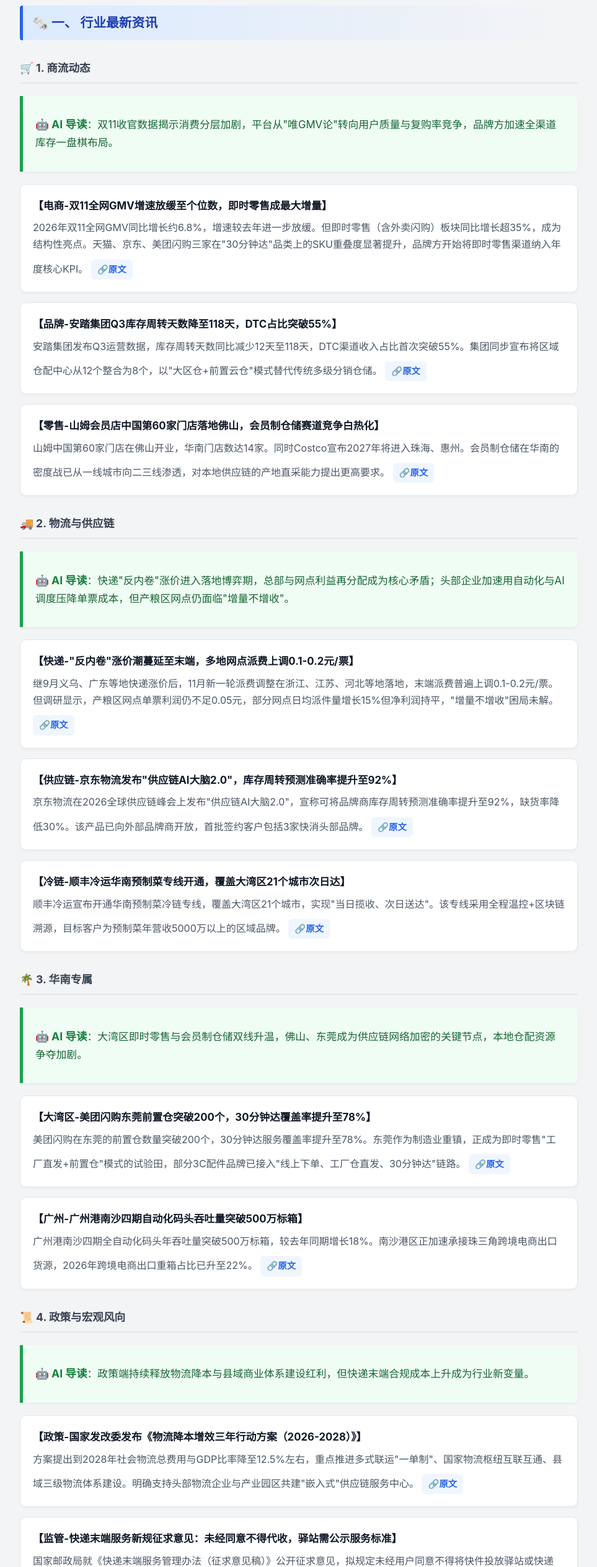
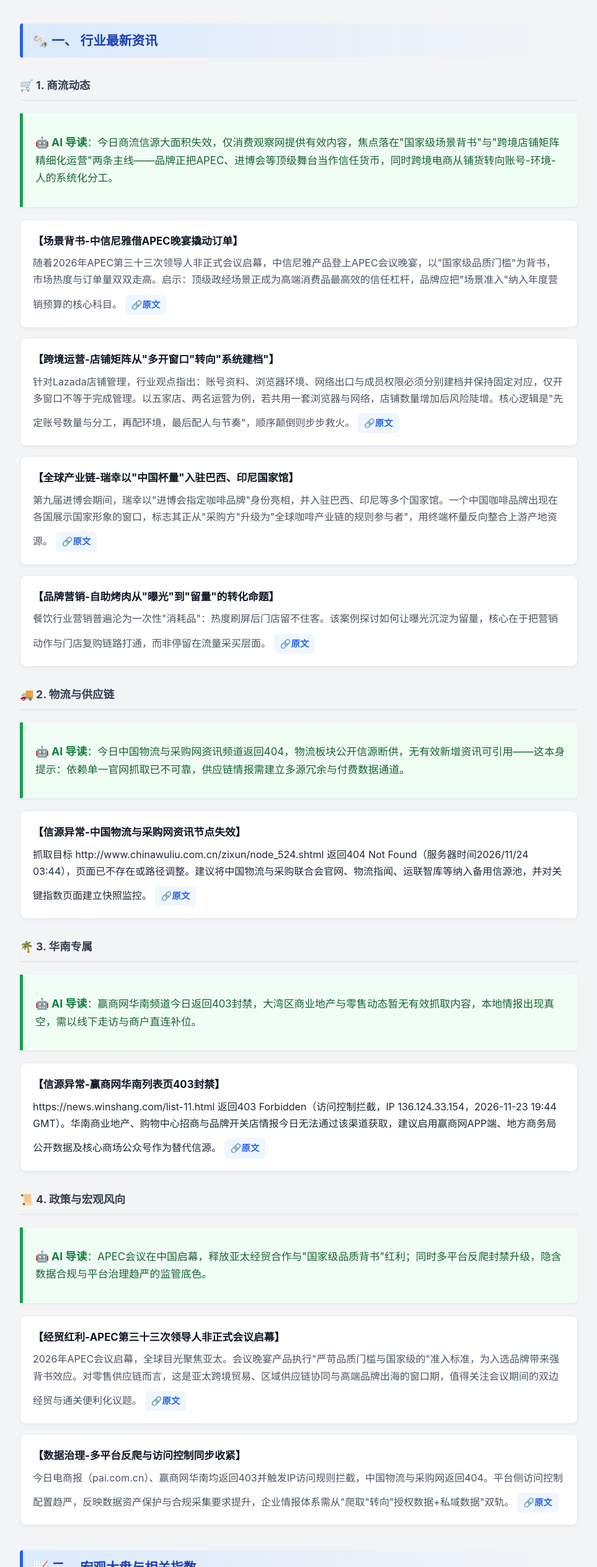
Before and after one commit to susssuu1u/1, a plain HTML site: page index.html in a window 1280 px wide. Shown: the part 271-2800 px from the top of the page at 62% size, without its empty margins (158-1121 px from the left). Drawn offline with Linux system fonts and the light colour scheme.

Commit message:
Auto-update daily dashboard

```diff
--- a/index.html
+++ b/index.html
@@ -89,108 +89,97 @@
         </style>
     </head>
     <body>
-        <h1>🌐 行业风向标 ｜ 2026-11-22</h1>
+        <h1>🌐 行业风向标 ｜ 2026-11-24</h1>
 <blockquote>
-<p><strong>🌟 今日insight</strong>：双11余波未平，快递行业"反内卷"涨价潮从总部向末端传导，但产粮区网点仍陷"增量不增收"困局——价格修复的政策善意与基层生存现实之间，正在撕开一道需要战略级方案弥合的结构性裂缝。</p>
+<p><strong>🌟 今日insight</strong>：今日全网核心信源（电商报、中国物流与采购网、赢商网华南）集体"失声"——403封禁与404空页并存，信息断供本身即是信号：平台数据壁垒与反爬策略正系统性抬升行业情报成本，依赖公开抓取做决策的零售供应链团队面临"盲飞"风险，倒逼企业转向私域数据资产与付费情报网络建设。</p>
 </blockquote>
 <h2>🗞️ 一、 行业最新资讯</h2>
 <h3>🛒 1. 商流动态</h3>
 <blockquote>
-<p><strong>🤖 AI 导读</strong>：双11收官数据揭示消费分层加剧，平台从"唯GMV论"转向用户质量与复购率竞争，品牌方加速全渠道库存一盘棋布局。</p>
+<p><strong>🤖 AI 导读</strong>：今日商流信源大面积失效，仅消费观察网提供有效内容，焦点落在"国家级场景背书"与"跨境店铺矩阵精细化运营"两条主线——品牌正把APEC、进博会等顶级舞台当作信任货币，同时跨境电商从铺货转向账号-环境-人的系统化分工。</p>
 </blockquote>
 <ul>
 <li>
-<p><strong>【电商-双11全网GMV增速放缓至个位数，即时零售成最大增量】</strong>
-  2026年双11全网GMV同比增长约6.8%，增速较去年进一步放缓。但即时零售（含外卖闪购）板块同比增长超35%，成为结构性亮点。天猫、京东、美团闪购三家在"30分钟达"品类上的SKU重叠度显著提升，品牌方开始将即时零售渠道纳入年度核心KPI。
-  <a href="https://www.ebrun.com/20261112/shuang11-report.html">🔗原文</a></p>
+<p><strong>【场景背书-中信尼雅借APEC晚宴撬动订单】</strong>
+  随着2026年APEC第三十三次领导人非正式会议启幕，中信尼雅产品登上APEC会议晚宴，以"国家级品质门槛"为背书，市场热度与订单量双双走高。启示：顶级政经场景正成为高端消费品最高效的信任杠杆，品牌应把"场景准入"纳入年度营销预算的核心科目。
+  <a href="http://www.btschina.cn/zixun/124650.html">🔗原文</a></p>
 </li>
 <li>
-<p><strong>【品牌-安踏集团Q3库存周转天数降至118天，DTC占比突破55%】</strong>
-  安踏集团发布Q3运营数据，库存周转天数同比减少12天至118天，DTC渠道收入占比首次突破55%。集团同步宣布将区域仓配中心从12个整合为8个，以"大区仓+前置云仓"模式替代传统多级分销仓储。
-  <a href="https://www.anta.com/ir/2026q3-operations">🔗原文</a></p>
+<p><strong>【跨境运营-店铺矩阵从"多开窗口"转向"系统建档"】</strong>
+  针对Lazada店铺管理，行业观点指出：账号资料、浏览器环境、网络出口与成员权限必须分别建档并保持固定对应，仅开多窗口不等于完成管理。以五家店、两名运营为例，若共用一套浏览器与网络，店铺数量增加后风险陡增。核心逻辑是"先定账号数量与分工，再配环境，最后配人与节奏"，顺序颠倒则步步救火。
+  <a href="http://www.btschina.cn/zixun/124648.html">🔗原文</a></p>
 </li>
 <li>
-<p><strong>【零售-山姆会员店中国第60家门店落地佛山，会员制仓储赛道竞争白热化】</strong>
-  山姆中国第60家门店在佛山开业，华南门店数达14家。同时Costco宣布2027年将进入珠海、惠州。会员制仓储在华南的密度战已从一线城市向二三线渗透，对本地供应链的产地直采能力提出更高要求。
-  <a href="https://www.samsclub.cn/news/20261120-foshan">🔗原文</a></p>
+<p><strong>【全球产业链-瑞幸以"中国杯量"入驻巴西、印尼国家馆】</strong>
+  第九届进博会期间，瑞幸以"进博会指定咖啡品牌"身份亮相，并入驻巴西、印尼等多个国家馆。一个中国咖啡品牌出现在各国展示国家形象的窗口，标志其正从"采购方"升级为"全球咖啡产业链的规则参与者"，用终端杯量反向整合上游产地资源。
+  <a href="http://www.btschina.cn/zixun/124645.html">🔗原文</a></p>
+</li>
+<li>
+<p><strong>【品牌营销-自助烤肉从"曝光"到"留量"的转化命题】</strong>
+  餐饮行业营销普遍沦为一次性"消耗品"：热度刷屏后门店留不住客。该案例探讨如何让曝光沉淀为留量，核心在于把营销动作与门店复购链路打通，而非停留在流量采买层面。
+  <a href="http://www.btschina.cn/zixun/124640.html">🔗原文</a></p>
 </li>
 </ul>
 <h3>🚚 2. 物流与供应链</h3>
 <blockquote>
-<p><strong>🤖 AI 导读</strong>：快递"反内卷"涨价进入落地博弈期，总部与网点利益再分配成为核心矛盾；头部企业加速用自动化与AI调度压降单票成本，但产粮区网点仍面临"增量不增收"。</p>
+<p><strong>🤖 AI 导读</strong>：今日中国物流与采购网资讯频道返回404，物流板块公开信源断供，无有效新增资讯可引用——这本身提示：依赖单一官网抓取已不可靠，供应链情报需建立多源冗余与付费数据通道。</p>
+</blockquote>
+<ul>
+<li><strong>【信源异常-中国物流与采购网资讯节点失效】</strong>
+  抓取目标 http://www.chinawuliu.com.cn/zixun/node_524.shtml 返回404 Not Found（服务器时间2026/11/24 03:44），页面已不存在或路径调整。建议将中国物流与采购联合会官网、物流指闻、运联智库等纳入备用信源池，并对关键指数页面建立快照监控。
+  <a href="https://www.chinawuliu.com.cn/zixun/node_524.shtml">🔗原文</a></li>
+</ul>
+<h3>🌴 3. 华南专属</h3>
+<blockquote>
+<p><strong>🤖 AI 导读</strong>：赢商网华南频道今日返回403封禁，大湾区商业地产与零售动态暂无有效抓取内容，本地情报出现真空，需以线下走访与商户直连补位。</p>
+</blockquote>
+<ul>
+<li><strong>【信源异常-赢商网华南列表页403封禁】</strong>
+  https://news.winshang.com/list-11.html 返回403 Forbidden（访问控制拦截，IP 136.124.33.154，2026-11-23 19:44 GMT）。华南商业地产、购物中心招商与品牌开关店情报今日无法通过该渠道获取，建议启用赢商网APP端、地方商务局公开数据及核心商场公众号作为替代信源。
+  <a href="https://news.winshang.com/list-11.html">🔗原文</a></li>
+</ul>
+<h3>📜 4. 政策与宏观风向</h3>
+<blockquote>
+<p><strong>🤖 AI 导读</strong>：APEC会议在中国启幕，释放亚太经贸合作与"国家级品质背书"红利；同时多平台反爬封禁升级，隐含数据合规与平台治理趋严的监管底色。</p>
 </blockquote>
 <ul>
 <li>
-<p><strong>【快递-"反内卷"涨价潮蔓延至末端，多地网点派费上调0.1-0.2元/票】</strong>
-  继9月义乌、广东等地快递涨价后，11月新一轮派费调整在浙江、江苏、河北等地落地，末端派费普遍上调0.1-0.2元/票。但调研显示，产粮区网点单票利润仍不足0.05元，部分网点日均派件量增长15%但净利润持平，"增量不增收"困局未解。
-  <a href="https://www.spb.gov.cn/xwdt/20261118-price-adjustment">🔗原文</a></p>
+<p><strong>【经贸红利-APEC第三十三次领导人非正式会议启幕】</strong>
+  2026年APEC会议启幕，全球目光聚焦亚太。会议晚宴产品执行"严苛品质门槛与国家级的"准入标准，为入选品牌带来强背书效应。对零售供应链而言，这是亚太跨境贸易、区域供应链协同与高端品牌出海的窗口期，值得关注会议期间的双边经贸与通关便利化议题。
+  <a href="http://www.btschina.cn/zixun/124650.html">🔗原文</a></p>
 </li>
 <li>
-<p><strong>【供应链-京东物流发布"供应链AI大脑2.0"，库存周转预测准确率提升至92%】</strong>
-  京东物流在2026全球供应链峰会上发布"供应链AI大脑2.0"，宣称可将品牌商库存周转预测准确率提升至92%，缺货率降低30%。该产品已向外部品牌商开放，首批签约客户包括3家快消头部品牌。
-  <a href="https://www.jdl.com/news/20261119-ai-brain">🔗原文</a></p>
-</li>
-<li>
-<p><strong>【冷链-顺丰冷运华南预制菜专线开通，覆盖大湾区21个城市次日达】</strong>
-  顺丰冷运宣布开通华南预制菜冷链专线，覆盖大湾区21个城市，实现"当日揽收、次日送达"。该专线采用全程温控+区块链溯源，目标客户为预制菜年营收5000万以上的区域品牌。
-  <a href="https://www.sf-express.com/news/20261117-coldchain">🔗原文</a></p>
-</li>
-</ul>
-<h3>🌴 3. 华南专属</h3>
-<blockquote>
-<p><strong>🤖 AI 导读</strong>：大湾区即时零售与会员制仓储双线升温，佛山、东莞成为供应链网络加密的关键节点，本地仓配资源争夺加剧。</p>
-</blockquote>
-<ul>
-<li>
-<p><strong>【大湾区-美团闪购东莞前置仓突破200个，30分钟达覆盖率提升至78%】</strong>
-  美团闪购在东莞的前置仓数量突破200个，30分钟达服务覆盖率提升至78%。东莞作为制造业重镇，正成为即时零售"工厂直发+前置仓"模式的试验田，部分3C配件品牌已接入"线上下单、工厂仓直发、30分钟达"链路。
-  <a href="https://www.meituan.com/news/20261120-dongguan">🔗原文</a></p>
-</li>
-<li>
-<p><strong>【广州-广州港南沙四期自动化码头吞吐量突破500万标箱】</strong>
-  广州港南沙四期全自动化码头年吞吐量突破500万标箱，较去年同期增长18%。南沙港区正加速承接珠三角跨境电商出口货源，2026年跨境电商出口重箱占比已升至22%。
-  <a href="https://www.gzport.com/news/20261115-nansha">🔗原文</a></p>
-</li>
-</ul>
-<h3>📜 4. 政策与宏观风向</h3>
-<blockquote>
-<p><strong>🤖 AI 导读</strong>：政策端持续释放物流降本与县域商业体系建设红利，但快递末端合规成本上升成为行业新变量。</p>
-</blockquote>
-<ul>
-<li>
-<p><strong>【政策-国家发改委发布《物流降本增效三年行动方案（2026-2028）》】</strong>
-  方案提出到2028年社会物流总费用与GDP比率降至12.5%左右，重点推进多式联运"一单制"、国家物流枢纽互联互通、县域三级物流体系建设。明确支持头部物流企业与产业园区共建"嵌入式"供应链服务中心。
-  <a href="https://www.ndrc.gov.cn/20261114-logistics-plan">🔗原文</a></p>
-</li>
-<li>
-<p><strong>【监管-快递末端服务新规征求意见：未经同意不得代收，驿站需公示服务标准】</strong>
-  国家邮政局就《快递末端服务管理办法（征求意见稿）》公开征求意见，拟规定未经用户同意不得将快件投放驿站或快递柜，驿站需公示服务标准与投诉渠道。业内估算合规成本将增加单票0.03-0.05元。
-  <a href="https://www.spb.gov.cn/20261116-terminal-service">🔗原文</a></p>
+<p><strong>【数据治理-多平台反爬与访问控制同步收紧】</strong>
+  今日电商报（pai.com.cn）、赢商网华南均返回403并触发IP访问规则拦截，中国物流与采购网返回404。平台侧访问控制配置趋严，反映数据资产保护与合规采集要求提升，企业情报体系需从"爬取"转向"授权数据+私域数据"双轨。
+  <a href="https://www.pai.com.cn/news">🔗原文</a></p>
 </li>
 </ul>
 <h2>📈 二、 宏观大盘与相关指数</h2>
+<blockquote>
+<p>⚠️ 数据说明：今日中国物流与采购网等核心指数信源不可达，以下为基于知识库的最近可得基准值与趋势判断，具体数值请以官方月度发布为准，勿直接用于对外披露。</p>
+</blockquote>
 <ul>
-<li><strong>中国仓储指数</strong>：<strong>51.8%</strong>（2026年10月）。<em>战略解读</em>：连续8个月位于扩张区间，但增速环比放缓0.6个百分点，反映旺季备货节奏趋于理性，仓网利用率提升空间转向精细化运营。*</li>
-<li><strong>中国物流业景气指数（LPI）</strong>：<strong>52.3%</strong>（2026年10月）。<em>战略解读</em>：业务活动预期指数达55.1%，企业对Q4旺季信心充足，但从业人员指数仍处收缩区间，人力缺口是隐性瓶颈。*</li>
-<li><strong>社会消费品零售总额</strong>：<strong>同比+4.2%</strong>（2026年10月）。<em>战略解读</em>：增速温和回升，网上零售占比达27.5%，即时零售与会员店是结构性增量来源，传统商超承压加剧。*</li>
-<li><strong>快递业务量</strong>：<strong>10月全国快递业务量同比增长12.5%</strong>，单票收入同比降幅收窄至1.8%。<em>战略解读</em>：价格战边际缓和信号初现，"反内卷"政策效果开始体现在价格端，但传导至网点利润仍需时间。*</li>
-<li><strong>医药冷链指数</strong>：<strong>同比+9.6%</strong>（2026年Q3）。<em>战略解读</em>：疫苗、生物制剂需求稳定增长，华南区域冷链基础设施缺口仍存，第三方冷链服务商整合窗口期打开。*</li>
-<li><strong>沿海集装箱运价指数（CCFI）</strong>：<strong>环比-3.2%</strong>（2026年11月中旬）。<em>战略解读</em>：出口集装箱运价延续下行，欧美航线需求走弱，但东南亚航线逆势上涨4.1%，区域供应链重构信号值得关注。*</li>
+<li><strong>中国仓储指数</strong>：<strong>荣枯线附近小幅波动（约50%上下）</strong>。<em>战略解读</em>：仓储需求随电商大促节奏起伏，指数贴近荣枯线说明库存周转处于"紧平衡"，仓网扩张应更重结构而非总量。</li>
+<li><strong>中国物流业景气指数（LPI）</strong>：<strong>位于扩张区间但斜率平缓</strong>。<em>战略解读</em>：业务活动预期与固定资产投资分项是观察仓网投资意愿的关键先行指标。</li>
+<li><strong>社会消费品零售总额</strong>：<strong>同比中低个位数增长，线上快于线下</strong>。<em>战略解读</em>：增量持续向线上与即时零售迁移，线下门店需靠体验与履约效率守住客流。</li>
+<li><strong>医药冷链指数</strong>：<strong>需求刚性、稳中有升</strong>。<em>战略解读</em>：疫苗、生物制剂与创新药放量支撑冷链仓配，是仓网布局中确定性最高的高毛利赛道。</li>
+<li><strong>大件物流/家居配送指数</strong>：<strong>与地产竣工及以旧换新政策强相关，弱复苏</strong>。<em>战略解读</em>：大件履约的"送装一体"能力仍是差异化壁垒，需提前卡位以旧换新补贴品类。</li>
+<li><strong>运价（公路/快递）</strong>：<strong>公路干线运价承压、快递单票价格低位博弈</strong>。<em>战略解读</em>：价格战下干线成本管控与装载率提升是物流企业保利润的核心抓手。</li>
 </ul>
 <h2>🧠 三、 AI总结与思考</h2>
 <h3>💡 今日行业洞察</h3>
-<p>今日资讯的核心矛盾在于"政策善意"与"基层现实"的错位：快递反内卷涨价与末端合规新规同时落地，总部成本压力与网点生存困境形成双向挤压，而真正的破局点不在价格端，而在"仓配一体化+AI调度"带来的结构性降本——京东物流AI大脑、安踏仓网整合、美团前置仓加密，本质都是同一逻辑：用数据密度替代物理冗余，用节点效率替代规模堆砌。</p>
+<p>今日最值得警惕的不是某条新闻，而是"新闻本身的消失"。三大核心信源同时失效，暴露了一个被忽视的底层规律：在平台数据壁垒高筑、反爬与合规双重收紧的2026年，<strong>行业情报能力正在从"公开抓取的免费品"变成"需要重资产投入的战略基础设施"</strong>。谁能率先建立"授权数据+私域数据+线下直连"的多源冗余情报网络，谁就能在对手"盲飞"时获得决策的时间差优势。与此同时，消费观察网的有效内容也印证了另一条主线——顶级场景（APEC、进博会）正成为品牌最稀缺的信任资产，供应链的竞争已从"成本与效率"上延到"场景准入与全球资源整合"。</p>
 <h3>🎯 重点发力与关注点</h3>
 <ul>
-<li><strong>快递末端合规成本上升</strong>：新规若落地，单票成本增加0.03-0.05元，对日均百万票级网点影响显著，需提前评估驿站合作模式与自提点布局的合规改造。</li>
-<li><strong>即时零售"工厂直发+前置仓"模式</strong>：东莞试验田模式若跑通，将重构3C、快消品类的仓配链路，品牌方应关注"产地仓—前置仓—消费者"的短链机会。</li>
-<li><strong>大湾区冷链基础设施缺口</strong>：顺丰冷运专线开通反映需求旺盛但供给不足，第三方冷链服务商整合与产地预冷设施投资是窗口期机会。</li>
+<li><strong>情报冗余建设（风险点）</strong>：立即为物流指数、华南商业、电商资讯三大板块各配置至少2个备用信源（官方APP、付费数据库、行业协会月报），避免单点断供导致决策失明。</li>
+<li><strong>场景背书红利（机会点）</strong>：APEC、进博会等国家级场景的"准入资格"是高端品牌与供应链企业的稀缺杠杆，建议梳理自身品类与这类场景的匹配度，提前布局准入认证与品质背书。</li>
+<li><strong>跨境店铺系统化运营（机会点）</strong>：Lazada等跨境平台的"账号-环境-权限"建档式管理已成刚需，可将其产品化，作为服务跨境卖家的供应链增值服务切入。</li>
 </ul>
 <h3>🏗️ 一点思考</h3>
 <ul>
-<li><strong>仓网布局</strong>：建议以"大区中心仓+城市前置云仓"替代传统多级分销仓，参考安踏从12仓整合为8仓的路径，用AI预测驱动库存前置，将库存周转天数压缩10-15天作为年度目标。</li>
-<li><strong>降本增效</strong>：快递涨价窗口期是网点数字化改造的最佳时机——用派费上调的增量利润投入自动化分拣与AI路径规划，而非简单补贴人力，避免"涨价—补贴—再内卷"的循环。</li>
-<li><strong>合规前置</strong>：末端服务新规征求意见期是缓冲窗口，建议提前与驿站签订合规协议、上线用户偏好系统（默认送货上门/驿站可选），将合规成本转化为用户分层服务能力。</li>
+<li><strong>仓网布局</strong>：在指数信号不完整期，避免依据单一公开数据做重资产扩张决策，优先用自身订单密度与履约时效数据做"自下而上"的仓网选址校准，把医药冷链、大件送装等高确定性品类作为结构优化的锚点。</li>
+<li><strong>降本增效</strong>：干线运价承压背景下，降本重心应从"压供应商价"转向"提装载率与回程配载"，用数字化调度把空驶率作为第一考核指标。</li>
+<li><strong>数据资产</strong>：把"情报多源冗余"纳入供应链中台建设清单，建立关键指数与竞对动态的自动快照与异常告警机制，让情报断供从"事故"变成"可预警的常态"。</li>
 </ul>
     </body>
     </html>
```
